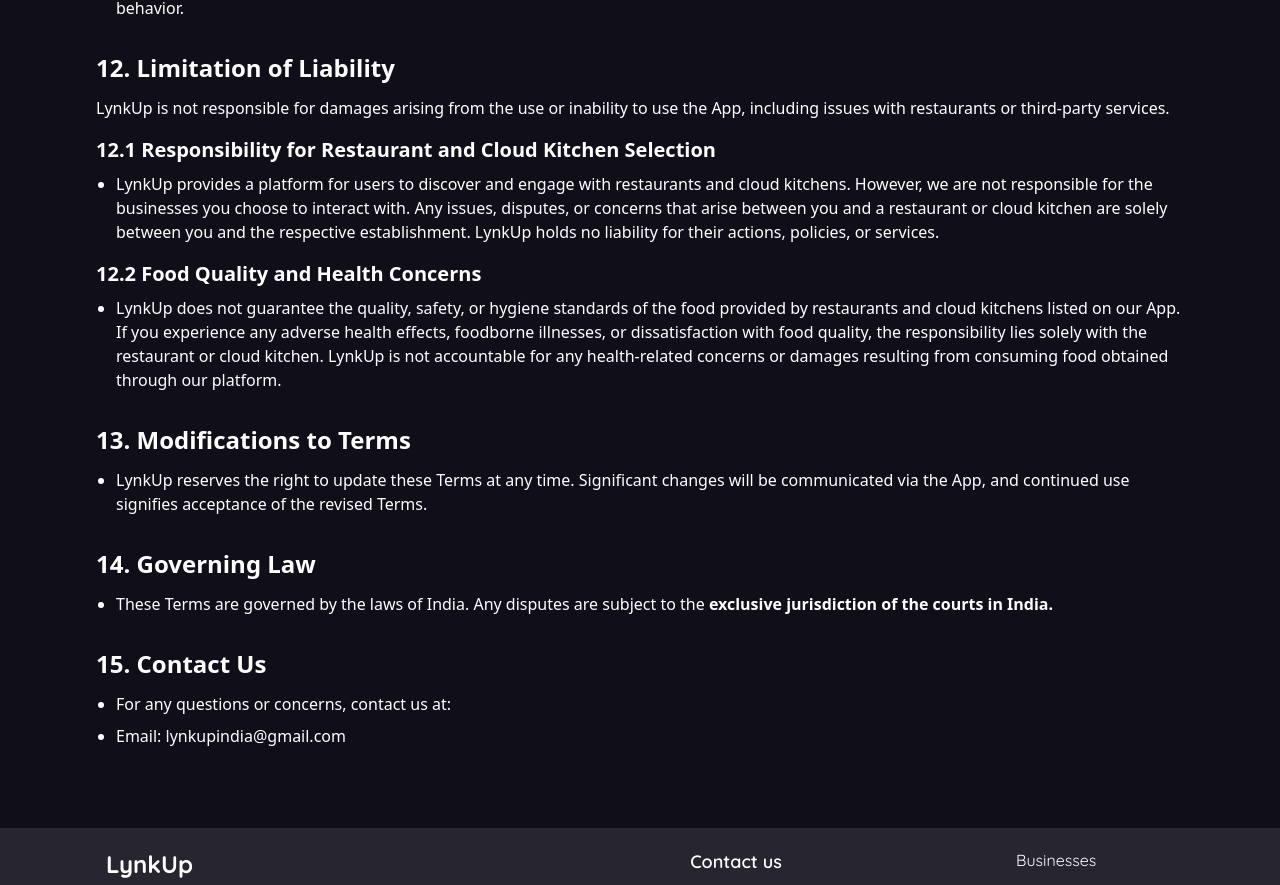
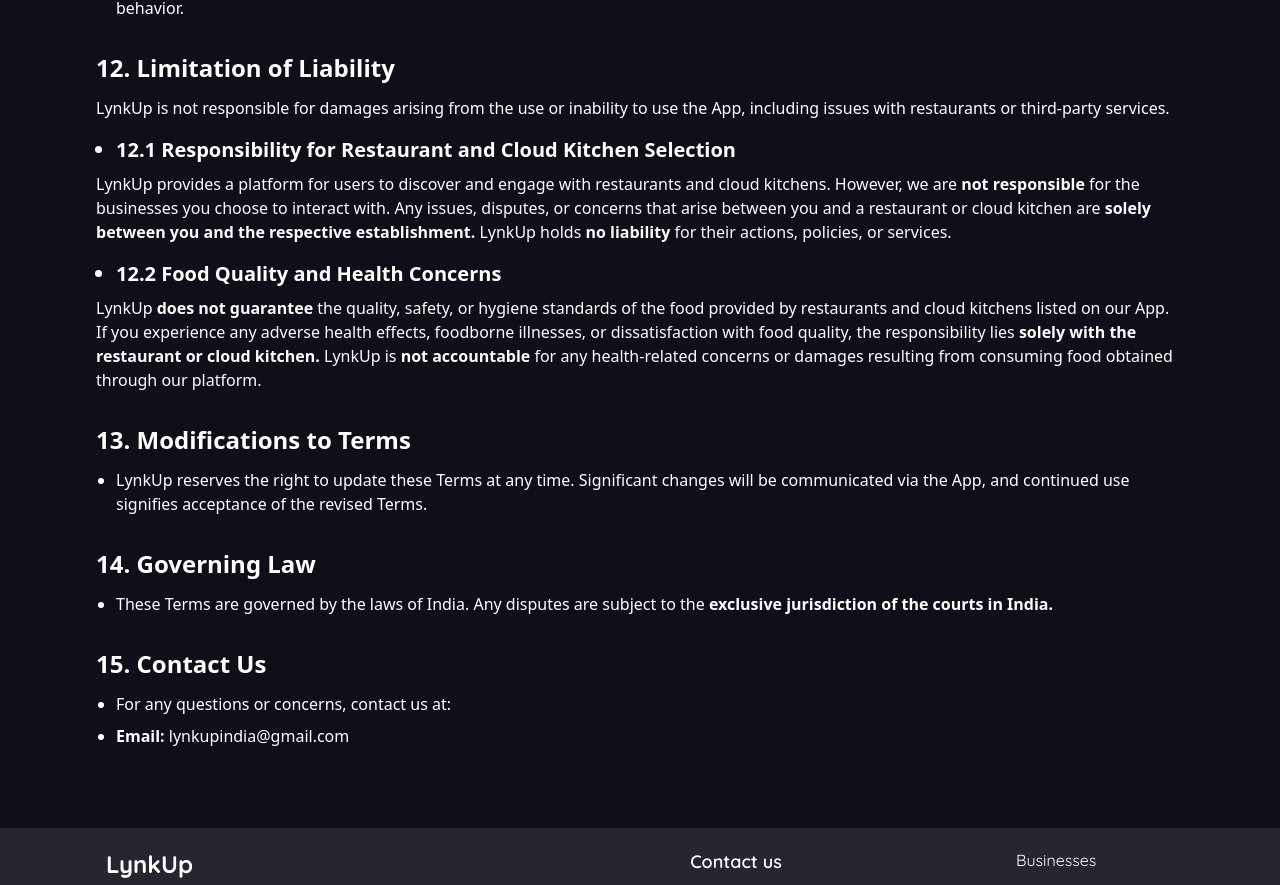
Before and after one commit to Mohitduaa/Lynkup, a React (Create React App) app: page /privacy in a window 1280 px wide. Shown: the part 2660-3545 px from the top of the page. Built offline with nearby package versions, Linux system fonts and the light colour scheme; a web font is replaced by a local one.

Commit message:
all done

```diff
--- a/src/Components/AppPromotion.jsx
+++ b/src/Components/AppPromotion.jsx
@@ -57,7 +57,7 @@
               className="-mt-10"
             >
               <img className="-rotate-[10deg] -ml-2 mb-2" src="images/right (2).png" alt="" />
-              <h1 className="absolute -ml-5 md:-ml-12 text-white font-poppins font-medium">
+              <h1 className="absolute px-6 -ml-5 md:-ml-12 text-white font-poppins font-medium">
                 100% free for creators and restaurants
               </h1>
             </motion.div>
--- a/src/Components/Priviacyandcookies.jsx
+++ b/src/Components/Priviacyandcookies.jsx
@@ -9,7 +9,7 @@
   }, [location.pathname]);
 
   return (
-    <div className="max-w-6xl mx-auto px-4 sm:px-6 lg:px-8 py-12 md:py-20">
+    <div className="max-w-6xl mx-auto px-4 sm:px-6 lg:px-8 py-16 md:py-20">
       <div className="prose prose-lg max-w-none">
         <h1 className="text-3xl sm:text-4xl font-bold text-white mb-6">
           Terms and Conditions for LynkUp App
@@ -159,15 +159,15 @@
               LynkUp is not responsible for damages arising from the use or inability to use the App, including issues with restaurants or third-party services.
             </p>
 
-            <h3 className="text-xl font-semibold text-white mt-4 mb-2">12.1 Responsibility for Restaurant and Cloud Kitchen Selection</h3>
             <ul className="list-disc pl-5 space-y-2 text-white">
-              <li>LynkUp provides a platform for users to discover and engage with restaurants and cloud kitchens. However, we are not responsible for the businesses you choose to interact with. Any issues, disputes, or concerns that arise between you and a restaurant or cloud kitchen are solely between you and the respective establishment. LynkUp holds no liability for their actions, policies, or services.</li>
+            <li className="text-xl font-semibold text-white mt-4 mb-2">12.1 Responsibility for Restaurant and Cloud Kitchen Selection</li>
             </ul>
+            <h2>LynkUp provides a platform for users to discover and engage with restaurants and cloud kitchens. However, we are <strong> not responsible </strong> for the businesses you choose to interact with. Any issues, disputes, or concerns that arise between you and a restaurant or cloud kitchen are <strong> solely between you and the respective establishment.</strong> LynkUp holds <strong> no liability </strong> for their actions, policies, or services.</h2>
 
-            <h3 className="text-xl font-semibold text-white mt-4 mb-2">12.2 Food Quality and Health Concerns</h3>
             <ul className="list-disc pl-5 space-y-2 text-white">
-              <li>LynkUp does not guarantee the quality, safety, or hygiene standards of the food provided by restaurants and cloud kitchens listed on our App. If you experience any adverse health effects, foodborne illnesses, or dissatisfaction with food quality, the responsibility lies solely with the restaurant or cloud kitchen. LynkUp is not accountable for any health-related concerns or damages resulting from consuming food obtained through our platform.</li>
+            <li className="text-xl font-semibold text-white mt-4 mb-2">12.2 Food Quality and Health Concerns</li>
             </ul>
+              <h2>LynkUp <strong> does not guarantee </strong> the quality, safety, or hygiene standards of the food provided by restaurants and cloud kitchens listed on our App. If you experience any adverse health effects, foodborne illnesses, or dissatisfaction with food quality, the responsibility lies <strong>solely with the restaurant or cloud kitchen.</strong> LynkUp is <strong> not accountable </strong> for any health-related concerns or damages resulting from consuming food obtained through our platform.</h2>
           </section>
 
           <section>
@@ -188,7 +188,7 @@
             <h2 className="text-2xl font-semibold text-white mb-3">15. Contact Us</h2>
             <ul className="list-disc pl-5 space-y-2 text-white">
               <li>For any questions or concerns, contact us at:</li>
-              <li>Email: lynkupindia@gmail.com</li>
+              <li> <strong>Email:</strong> lynkupindia@gmail.com</li>
             </ul>
           </section>
         </div>
```
